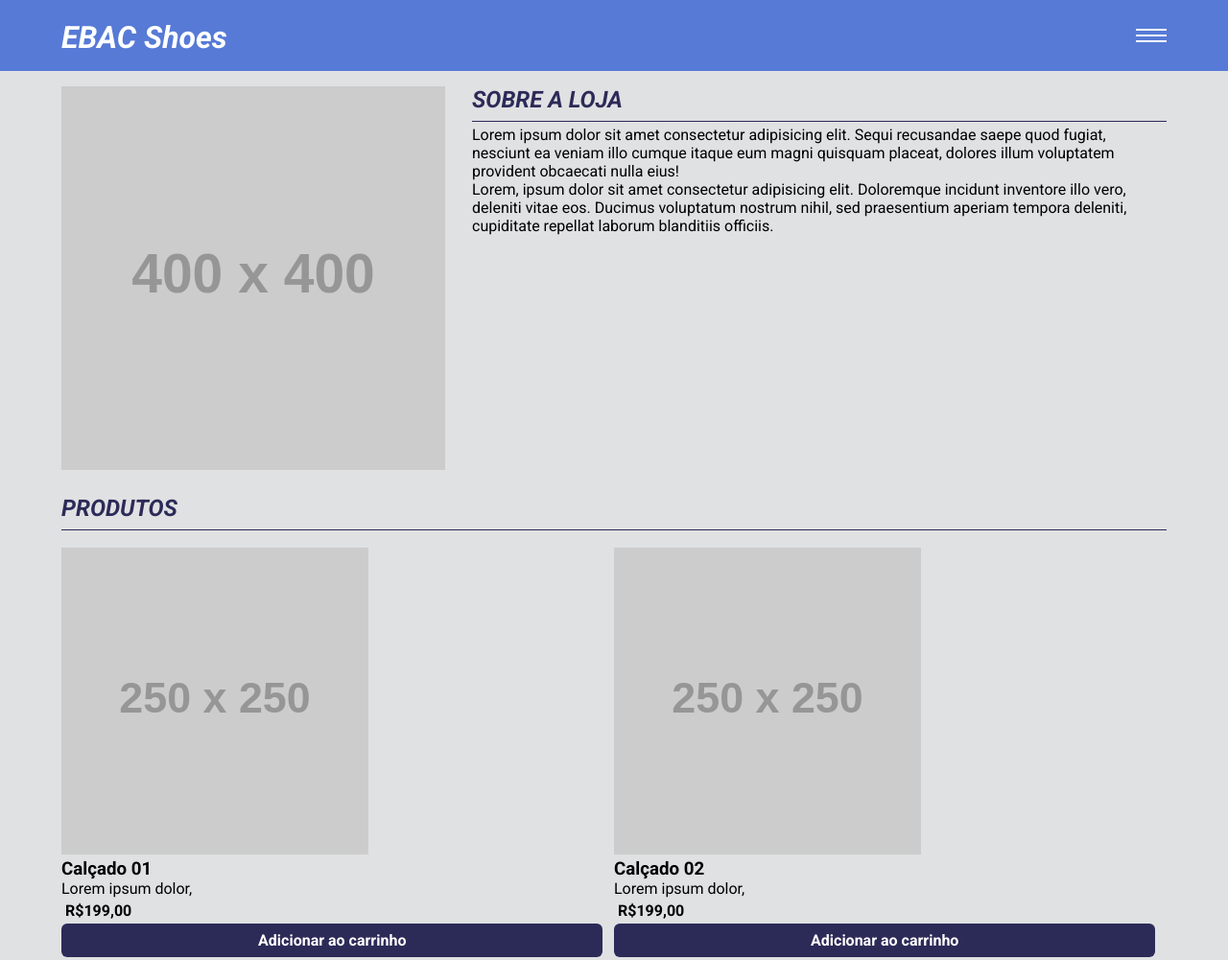
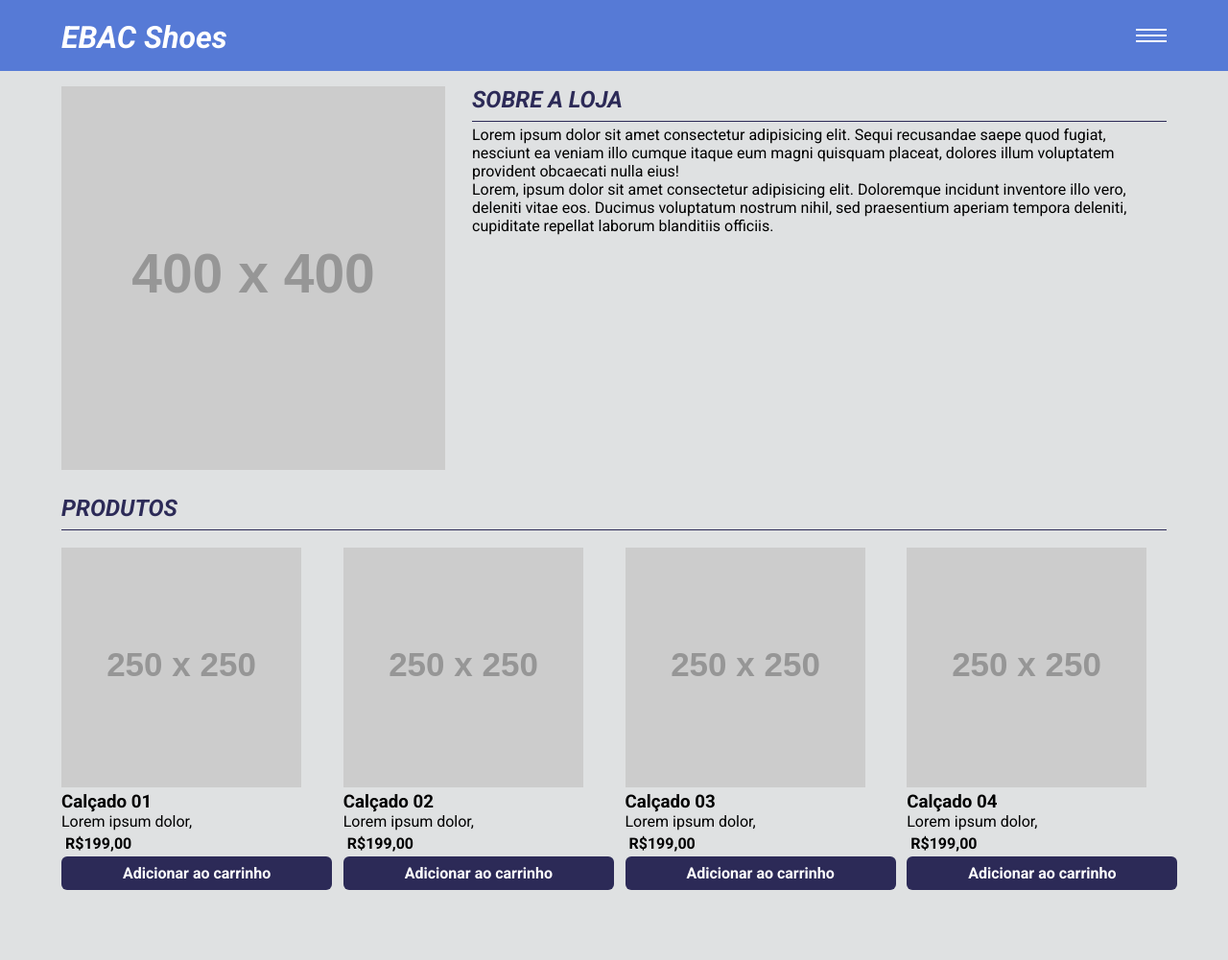
Before and after one commit to DeniseGrassi/css_responsivo, a plain HTML site: page index.html in a window 1280 px wide. Shown: the top 1001 px of the page at 96% size. After the commit the page ends 970 px from the top, so only its background shows below. Drawn offline with nearby package versions, Linux system fonts and the light colour scheme; placeholder pictures from the web are drawn by us; a script that the page names is missing.

Commit message:
desktop 1024px

```diff
--- a/main.css
+++ b/main.css
@@ -230,7 +230,7 @@ button:hover {
     }
 
     .lista .container-flex {
-        grid-template-columns: repeat(2, 49%);
+        grid-template-columns: repeat(4, 24,25%);
 
     }
 
@@ -240,7 +240,6 @@ button:hover {
 
     .lista-produtos img {
         max-width: 100%;
-        height: 40vh;
     }
 
     button {
```
